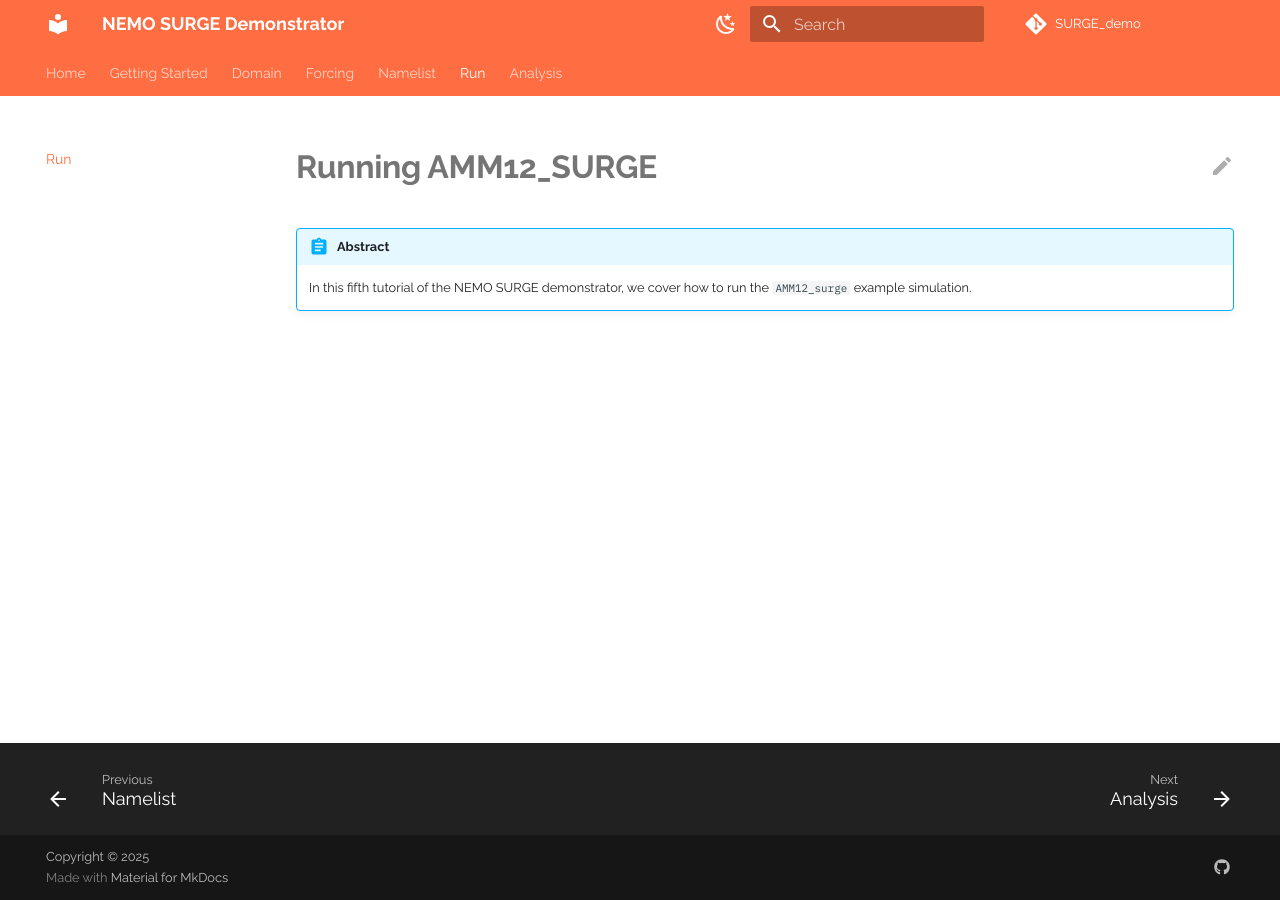
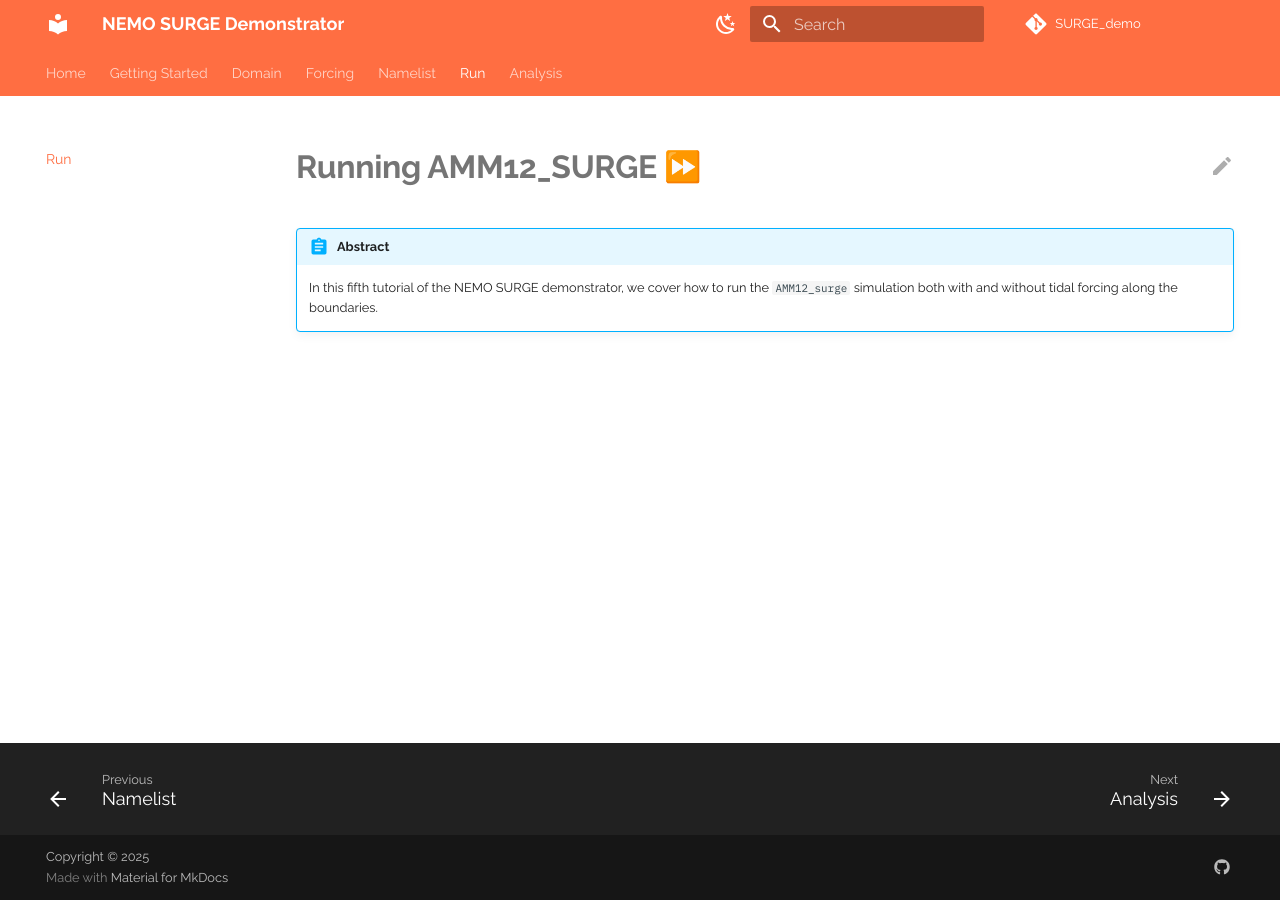
Before and after one commit to NOC-MSM/SURGE_demo, an MkDocs documentation site: the page built from docs/docs/run.md, in a window 1280 px wide. Built offline with MkDocs 1.6.1 and Material for MkDocs 9.7.7, drawn with Linux system fonts in a browser that asks for light colours; emoji names are drawn with the system emoji font; comment, search, counter and statistics services are not loaded.

Commit message:
Updated header and abstract of run.md file.

```diff
--- a/docs/docs/run.md
+++ b/docs/docs/run.md
@@ -1,5 +1,5 @@
-# **Running AMM12_SURGE**
+# **Running AMM12_SURGE :fast_forward:**
 
 !!! abstract
 
-    In this fifth tutorial of the NEMO SURGE demonstrator, we cover how to run the `AMM12_surge` example simulation.
+    In this fifth tutorial of the NEMO SURGE demonstrator, we cover how to run the `AMM12_surge` simulation both with and without tidal forcing along the boundaries.
```
